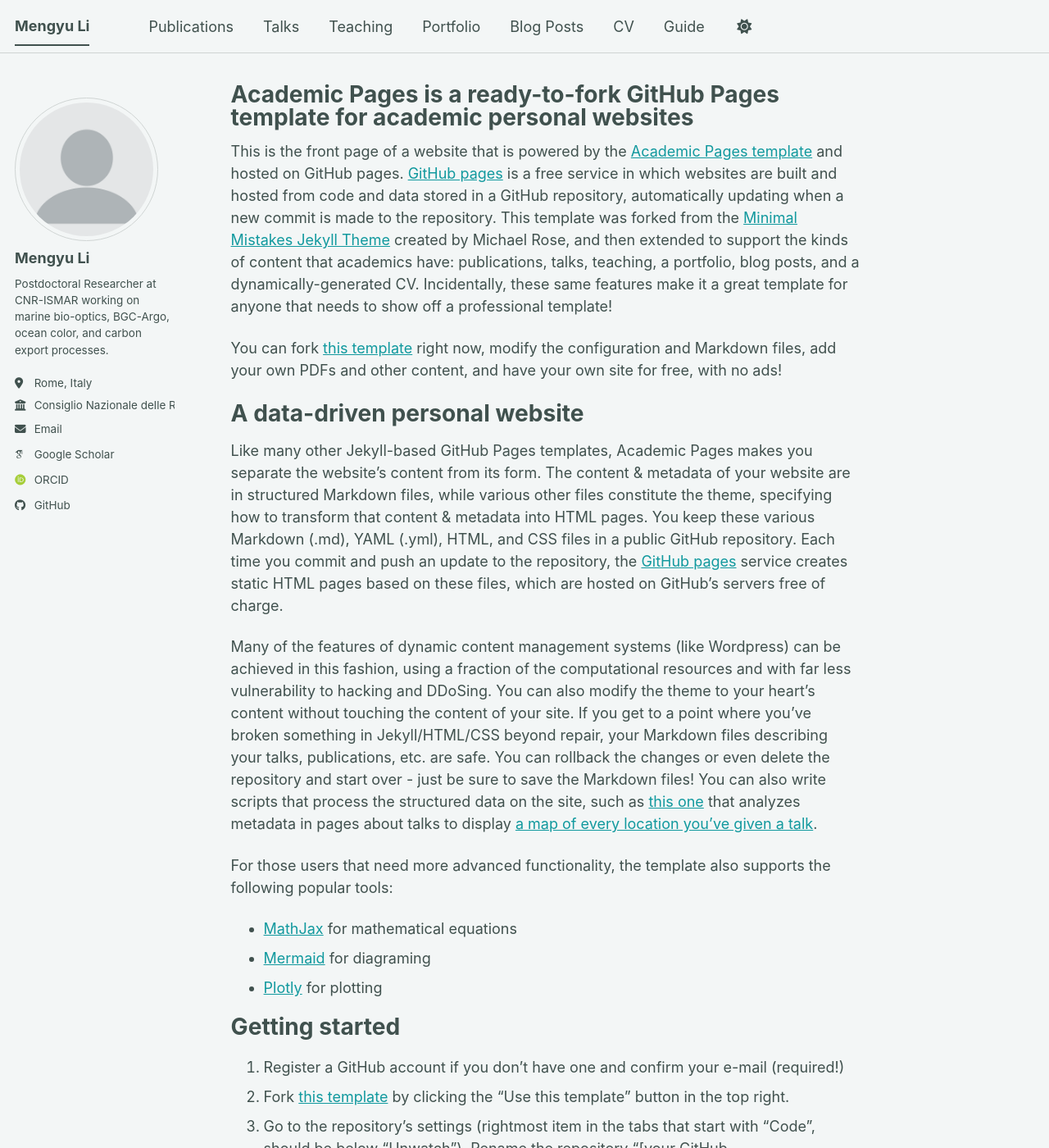
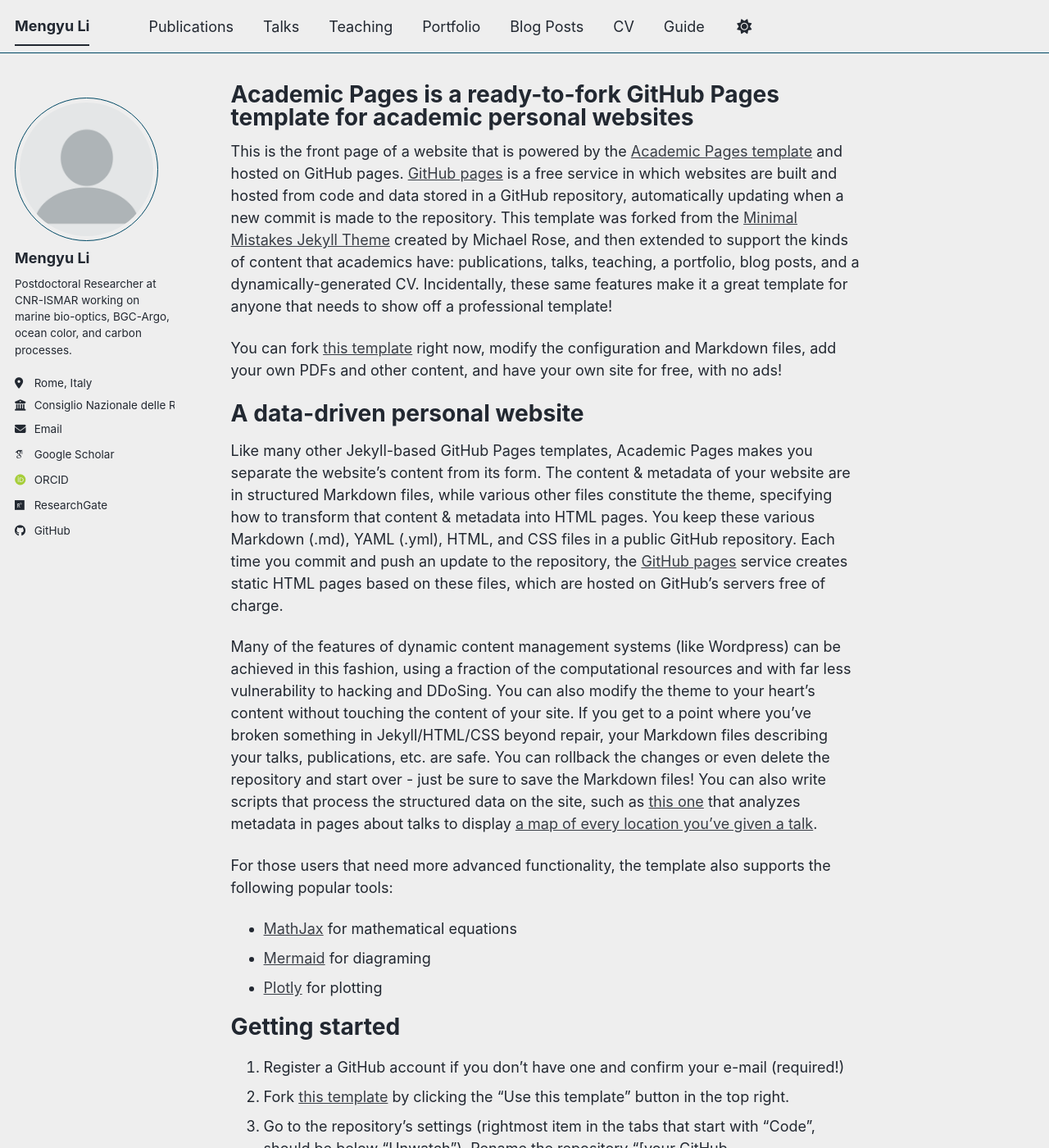
Before and after one commit to MengyuLi15/MengyuLi15.github.io, a Jekyll site: the page built from _pages/about.md, in a window 1280 px wide and 1400 px high. Shown: the whole window at 82% size. Built offline with Jekyll 4.4.1, drawn with Linux system fonts in a browser that asks for light colours; some web fonts are replaced; a script bundle is joined from its source files by our own code; library files that are not in the unit come from our copies.

Commit message:
_config.yml

```diff
--- a/_config.yml
+++ b/_config.yml
@@ -8,7 +8,7 @@
 
 # Basic Site Settings
 locale                   : "en-US"
-site_theme               : "mint" # The available themes options are "default", "air", "sunrise", "mint", "dirt" and "contrast"
+site_theme               : "air" # The available themes options are "default", "air", "sunrise", "mint", "dirt" and "contrast"
 title                    : "Mengyu Li"
 title_separator          : "|"
 name                     : &name "Mengyu Li"
@@ -26,7 +26,7 @@ author:
   avatar           : "profile.png"
   name             : "Mengyu Li"
   pronouns         : # example: "she/her"
-  bio              : "Postdoctoral Researcher at CNR-ISMAR working on marine bio-optics, BGC-Argo, ocean color, and carbon export processes."
+  bio              : "Postdoctoral Researcher at CNR-ISMAR working on marine bio-optics, BGC-Argo, ocean color, and carbon processes."
   location         : "Rome, Italy"
   employer         : "Consiglio Nazionale delle Ricerche (CNR)"
   uri              : # URL
@@ -35,7 +35,7 @@ author:
   # Academic websites
   googlescholar    : "https://scholar.google.com.hk/citations?user=_8dj6EAAAAAJ&hl"
   orcid            : "https://orcid.org/0000-0003-0939-7406"
-  rearchgate       : "https://www.researchgate.net/profile/Mengyu-Li-15"  # URL
+  researchgate       : "https://www.researchgate.net/profile/Mengyu-Li-15"  # URL
   scopus           : # URL
   zotero           : # URL
   sciprofiles      : "https://sciprofiles.com/profile/MengyuLi15"
```
